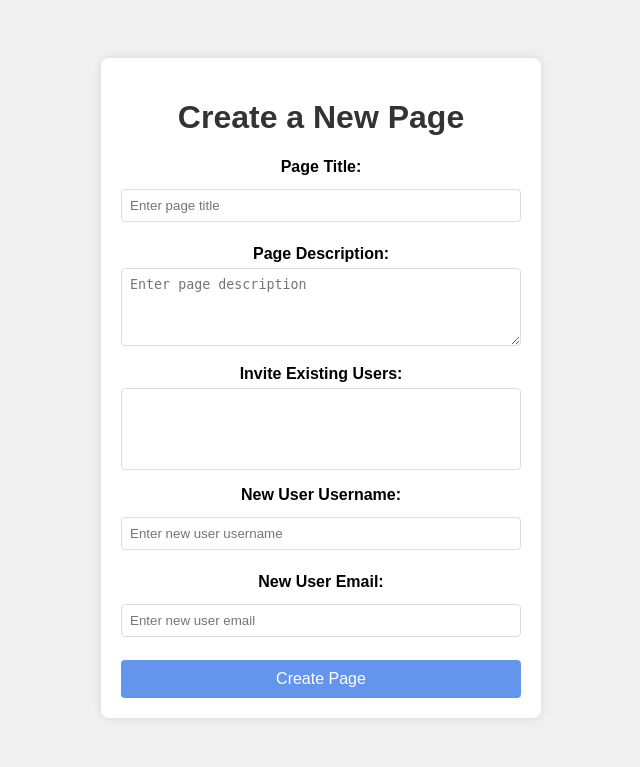
After one commit to FrostSpades/e2ee-messaging-board, a Flask app: page /create-page in a window 1280 px wide. The commit adds this page. Shown: the top 767 px of the page, without its empty margins (319-959 px from the left). Run offline with Flask 3, Linux system fonts and the light colour scheme; the visitor is signed in with stand-in values (Sample User, id 1); lists and menus that the app fills with data are empty.

Commit message:
Started Page Feature
Added database configurations

```diff
--- a/server/app/board_routes.py
+++ b/server/app/board_routes.py
@@ -1,5 +1,4 @@
 from flask import Blueprint, render_template, request, redirect, url_for, flash
-from app.forms import RegistrationForm, LoginForm
 from flask_login import login_required
 from app.account_routes import check_time_since_login as main_check_time_since_login
 
@@ -12,6 +11,12 @@ def dashboard():
     return render_template('dashboard.html', title='Dashboard')
 
 
+@bp.route('/create-page')
+@login_required
+def create_page():
+    return render_template('create_page.html', title='Create Page')
+
+
 @bp.before_request
 def check_time_since_login():
     main_check_time_since_login()
--- a/server/app/static/css/styles.css
+++ b/server/app/static/css/styles.css
@@ -45,3 +45,40 @@ ul.no-bullets {
 ul.no-bullets li {
     padding: 5px 0;
 }
+
+form {
+    display: flex;
+    flex-direction: column;
+}
+.form-group {
+    margin-bottom: 15px;
+}
+.form-group label {
+    font-weight: bold;
+    margin-bottom: 5px;
+    display: block;
+}
+.form-group input[type="text"],
+.form-group textarea,
+.form-group select {
+    width: 100%;
+    padding: 8px;
+    border: 1px solid #ddd;
+    border-radius: 4px;
+    box-sizing: border-box;
+}
+.form-group textarea {
+    resize: vertical;
+}
+button {
+    background-color: cornflowerblue;
+    color: #fff;
+    border: none;
+    padding: 10px 15px;
+    border-radius: 4px;
+    cursor: pointer;
+    font-size: 16px;
+}
+button:hover {
+    background-color: dodgerblue;
+}
--- /dev/null
+++ b/server/app/templates/create_page.html
@@ -0,0 +1,41 @@
+<!DOCTYPE html>
+<html lang="en">
+<head>
+    <meta charset="UTF-8">
+    <meta name="viewport" content="width=device-width, initial-scale=1.0">
+    <title>Create Page</title>
+    <link rel="stylesheet" href="../static/css/styles.css">
+</head>
+<body>
+    <div class="container">
+        <h1>Create a New Page</h1>
+        <form method="POST">
+            <div class="form-group">
+                <label for="title">Page Title:</label>
+                <input type="text" id="title" name="title" placeholder="Enter page title" required>
+            </div>
+            <div class="form-group">
+                <label for="description">Page Description:</label>
+                <textarea id="description" name="description" rows="4" placeholder="Enter page description" required></textarea>
+            </div>
+            <div class="form-group">
+                <label for="existing_users">Invite Existing Users:</label>
+                <select id="existing_users" name="existing_users" multiple>
+                    {% for user in users %}
+                        <option value="{{ user.id }}">{{ user.username }}</option>
+                    {% endfor %}
+                </select>
+            </div>
+            <div class="form-group">
+                <label for="new_user_username">New User Username:</label>
+                <input type="text" id="new_user_username" name="new_user_username" placeholder="Enter new user username">
+            </div>
+            <div class="form-group">
+                <label for="new_user_email">New User Email:</label>
+                <input type="text" id="new_user_email" name="new_user_email" placeholder="Enter new user email">
+            </div>
+            <button type="submit">Create Page</button>
+        </form>
+    </div>
+</body>
+</html>
--- a/server/app/templates/dashboard.html
+++ b/server/app/templates/dashboard.html
@@ -11,8 +11,8 @@
         <h1>Dashboard</h1>
         <nav>
             <ul class="no-bullets">
-                <li><a href="/posts">Posts</a></li>
-                <li><a href="/create-post">Create Post</a></li>
+                <li><a href="/pages">Pages</a></li>
+                <li><a href="/create-page">Create Page</a></li>
                 <li><a href="/profile">Profile</a></li>
                 <li><a href="/logout">Logout</a></li>
             </ul>
```
Also changed, not shown: server/app/models.py (+22 -0 lines), server/app/templates/profile.html (added, +10 -0 lines).
